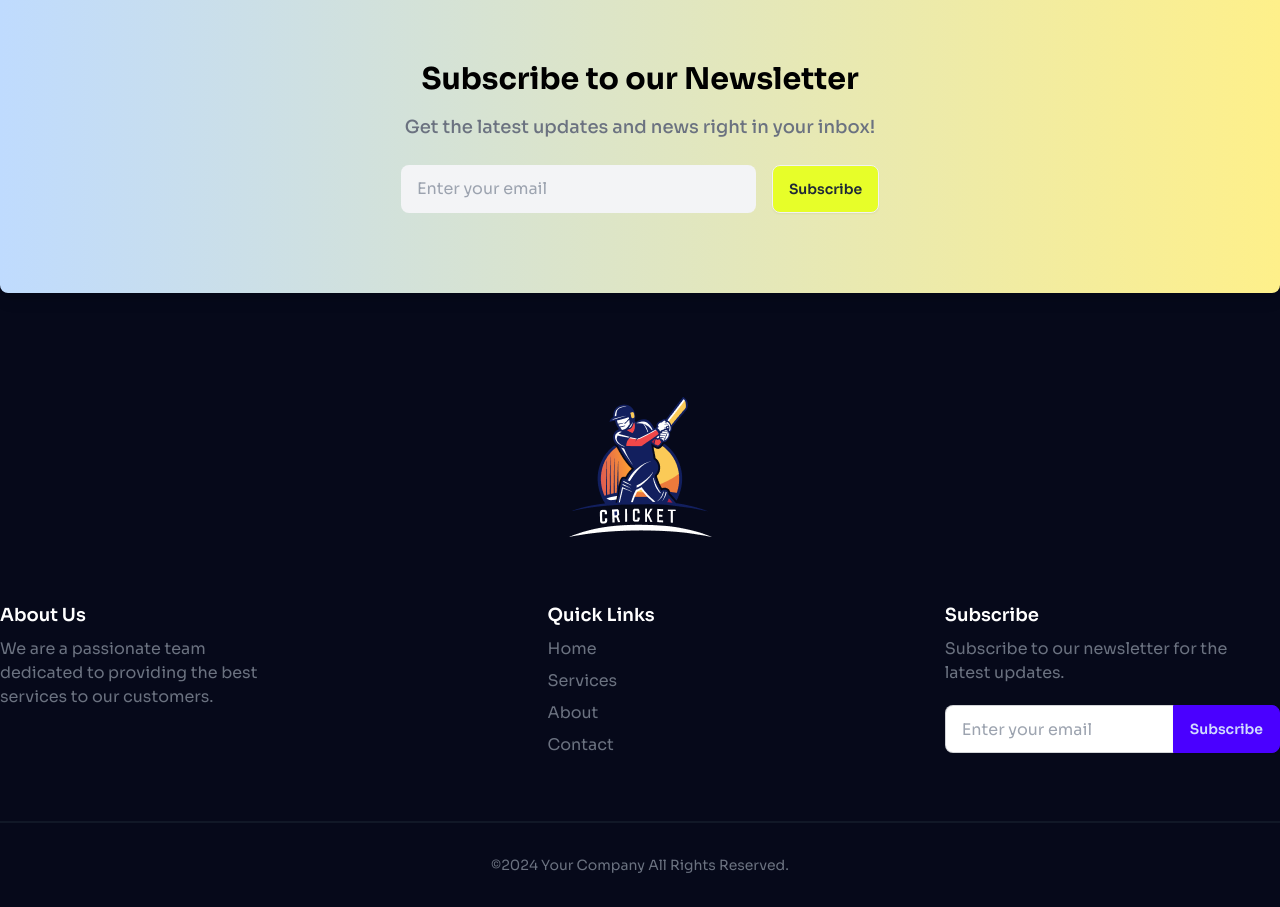
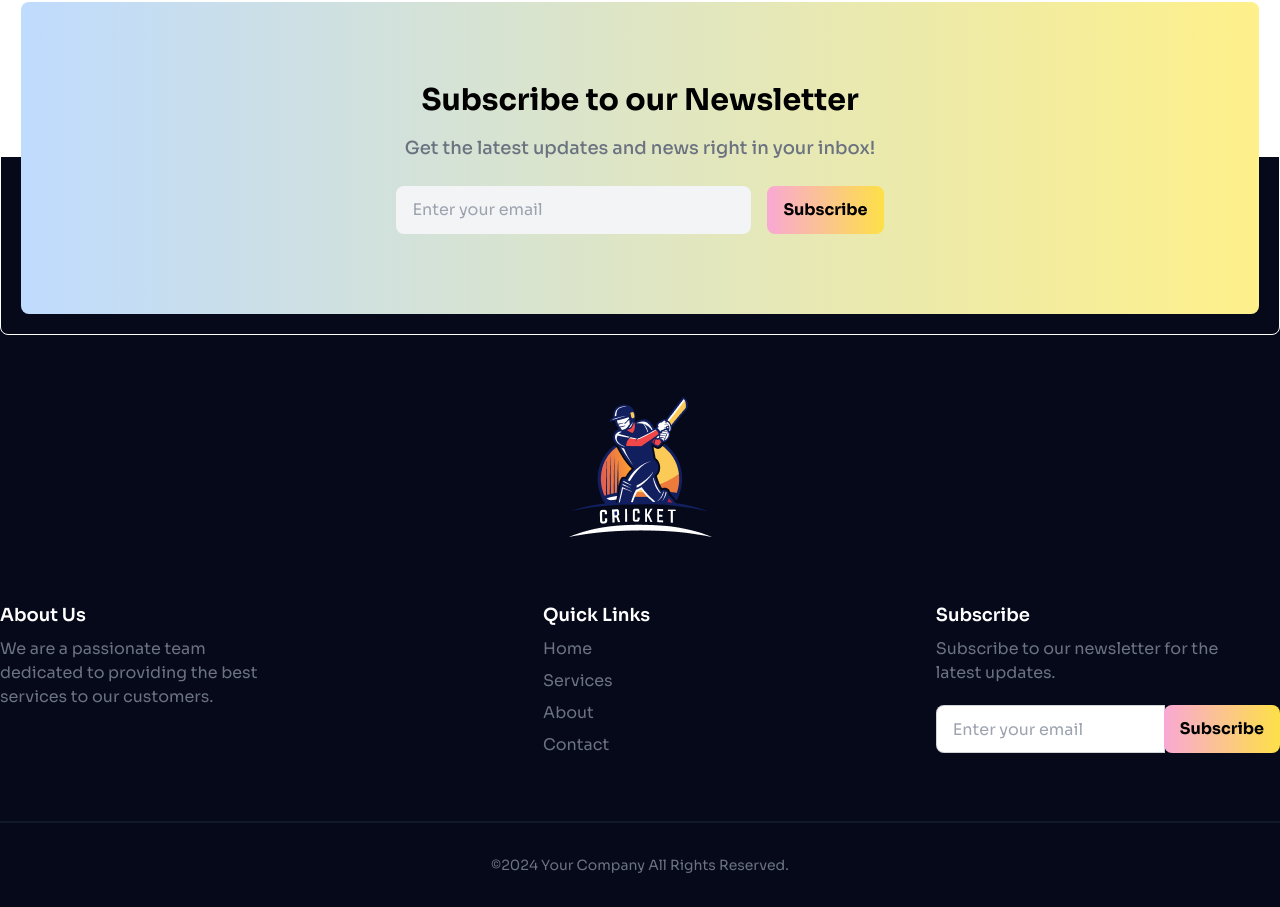
Before and after one commit to shofiq18/bpl-dream-11, a React (Vite) app: page / in a window 1280 px wide. Shown: the part 4027-4934 px from the top of the page. Built offline with nearby package versions, Linux system fonts and the light colour scheme.

Commit message:
added alert function

```diff
--- a/src/App.jsx
+++ b/src/App.jsx
@@ -29,9 +29,11 @@ const handleDelete = (playerId) => {
 
   const remainingPlayer = selectedPlayer.filter((p) => p.playerId != playerId);
   setSelectedPlayer(remainingPlayer);
-  toast.dismiss('Player removed')
 
-
+  toast.success('Player removed successfully', {
+    position: "top-center",
+    theme: "dark"
+  });
 
 }
 
@@ -40,6 +42,23 @@ const handleSelectedPlayer = (player) => {
 
 
   if(selectedPlayer.length <= 5){
+
+    if (freeCredit === 0) {
+      toast.warn('Your balance is empty', {
+          position: "top-center",
+          theme: "dark"
+      });
+      return;
+  }
+
+
+  if (freeCredit < player.biddingPrice) {
+    toast.warn('No available balance', {
+        position: "top-center",
+        theme: "dark"
+    });
+    return;
+}
 
     const isExist = selectedPlayer.find(previousPlayer => previousPlayer.playerId === player.playerId)
     setFreeCredit(freeCredit - player.biddingPrice);
--- a/src/component/Footer.jsx
+++ b/src/component/Footer.jsx
@@ -12,13 +12,13 @@ const Footer = () => {
 
                 {/* Newsletter */}
 
-            <div className='absolute  justify-center text-center  -top-44 left-0 right-0 mx-auto bg-gradient-to-r from-blue-200 to-yellow-200  rounded-lg py-20 shadow-lg max-w-7xl'>
-               <div>
+            <div className='absolute p-5 border border-white rounded-lg text-center -top-44 left-0 right-0 mx-auto  max-w-7xl'>
+               <div className='bg-gradient-to-r from-blue-200 to-yellow-200  rounded-lg py-20 w-full'>
                <h2 className='font-bold text-black text-3xl mb-4 text-center'>Subscribe to our Newsletter</h2>
                 <h4 className='font-medium text-lg text-gray-500 text-center mb-6'>Get the latest updates and news right in your inbox!</h4>
                 <div>
                 <input type="email" placeholder='Enter your email' className='pr-36 pl-4 py-3 bg-gray-100  rounded-lg mr-4' />
-                <button className="btn bg-[#E7FE29]">Subscribe</button>
+                <button className="bg-gradient-to-r from-pink-300 to-yellow-300 text-black font-bold py-3 px-4 rounded-lg transform transition-transform duration-200 hover:scale-105">Subscribe</button>
                 </div>
                </div>
             </div>
@@ -45,7 +45,7 @@ const Footer = () => {
                              type="text"
                              placeholder="Enter your email"
                             className="input input-bordered join-item" />
-                            <button className="btn btn-primary join-item">Subscribe</button>
+                            <button className="bg-gradient-to-r from-pink-300 to-yellow-300 text-black font-bold py-3 px-4 rounded-lg transform transition-transform duration-200 hover:scale-105">Subscribe</button>
                         </div>
                      </fieldset>
                 </form>
--- a/src/component/Selected.jsx
+++ b/src/component/Selected.jsx
@@ -15,11 +15,9 @@ const Selected = ({selectedPlayer, handleDelete, setActiveTab, activeTab}) => {
                             <p className=" text-gray-600 text-sm">${player.biddingPrice}</p>
                             </div>
                             </div>
-                            <i onClick={() => handleDelete(player.playerId)} className="fa-regular fa-trash-can text-red-400"></i>
+                            <button className="cursor-pointer"><i onClick={() => handleDelete(player.playerId)} className="fa-regular fa-trash-can text-red-400"></i></button>
                         </div>
-
                     ) )
-
                 }
             </div>
             <button
```
